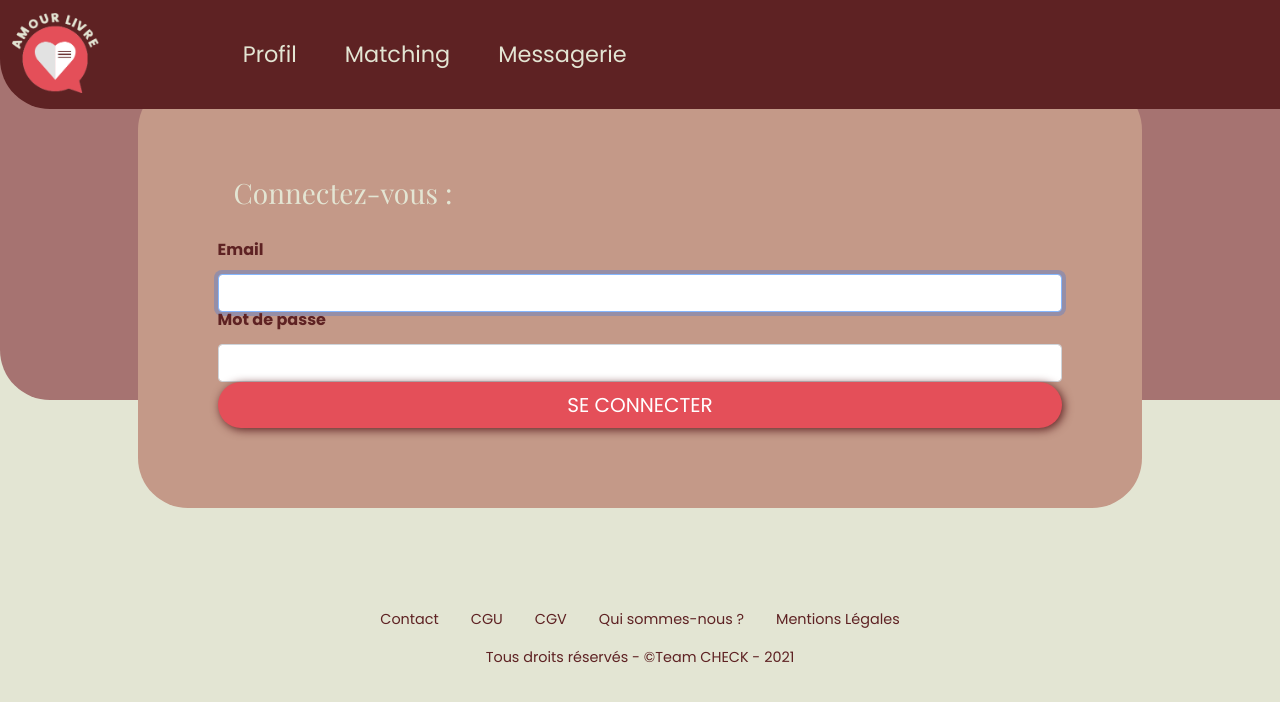
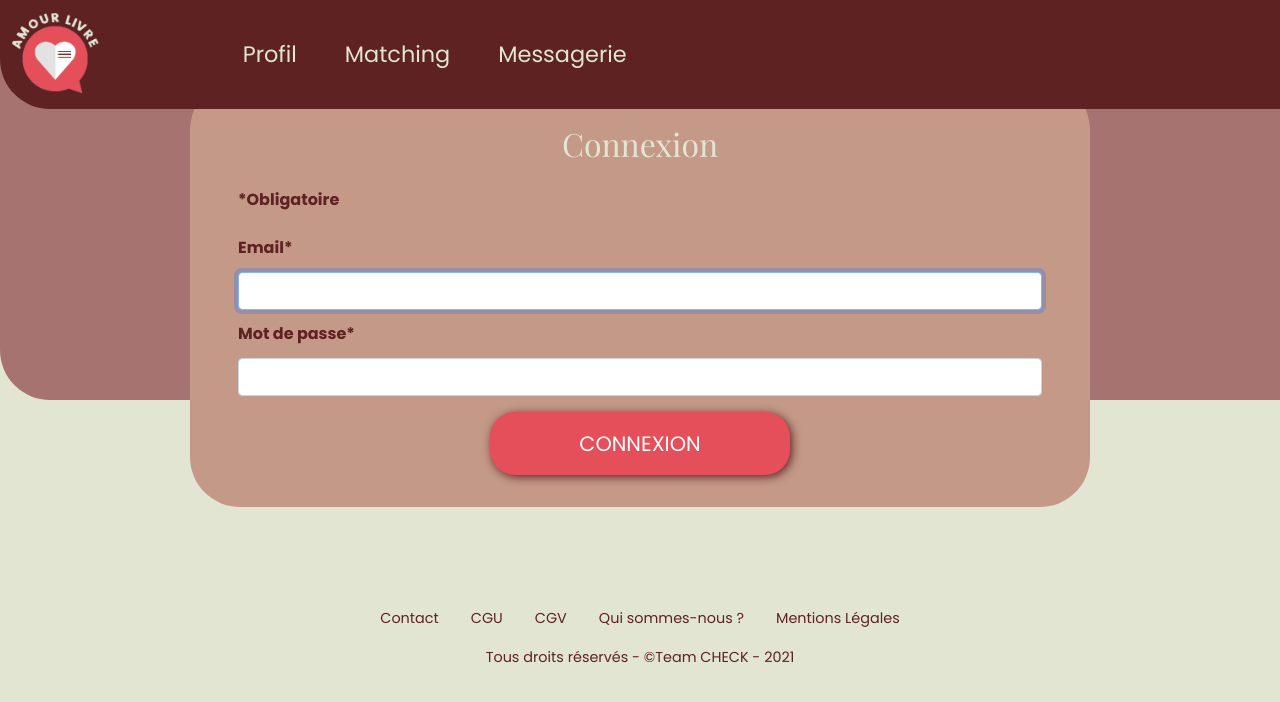
Before and after one commit to WebForce3-KevInvicto/amourlivre, a Symfony app: template templates/security/login.html.twig in a window 1280 px wide. Shown: the top 702 px of the page. Run offline with Twig, Linux system fonts and the light colour scheme; the template is opened without the code that fills it, so the values that code supplies are empty; some libraries are stand-ins or nearby versions; some web fonts are replaced.

Commit message:
ajout css page connexion

```diff
--- a/templates/security/login.html.twig
+++ b/templates/security/login.html.twig
@@ -5,7 +5,7 @@
 {% endblock %}
 
 {% block body %}
-  	<section class="section-connexion">
+  	<section class="w--900 p--2">
 		<form method="post">
 			{% if error %}
 				<div class="alert alert-danger">
@@ -21,23 +21,26 @@
 				</div>
 			{% endif %}
 
-			<h1 class="h3 mb-3 font-weight-normal">
-				Connectez-vous :
+			<h1 class="text-center">
+				Connexion
 			</h1>
-			<label for="inputEmail">Email</label>
+
+			<p class="text-color-dark fw--b">*Obligatoire</p>
+
+			<div class="form-group"><label for="inputEmail">Email*</label>
 			<input type="email"
-				value="{{ last_username }}"
-				name="email"
-				id="inputEmail"
-				class="form-control"
-				required
-				autofocus />
-			<label for="inputPassword">Mot de passe</label>
+			value="{{ last_username }}"
+			name="email"
+			id="inputEmail"
+			class="form-control"
+			required
+			autofocus /></div>
+			<div class="form-group"><label for="inputPassword">Mot de passe*</label>
 			<input type="password"
 				name="password"
 				id="inputPassword"
 				class="form-control"
-				required />
+				required /></div>
 
 			<input type="hidden"
 				name="_csrf_token"
@@ -54,7 +57,7 @@
 										</div>
 										#}
 
-			<button class="btn btn-lg btn-primary" type="submit">SE CONNECTER</button>
+			<button class="btn btn-primary btn-signin m--top-1 as--c w--300" type="submit">Connexion</button>
 		</form>
   	</section>
 {% endblock %}
```
